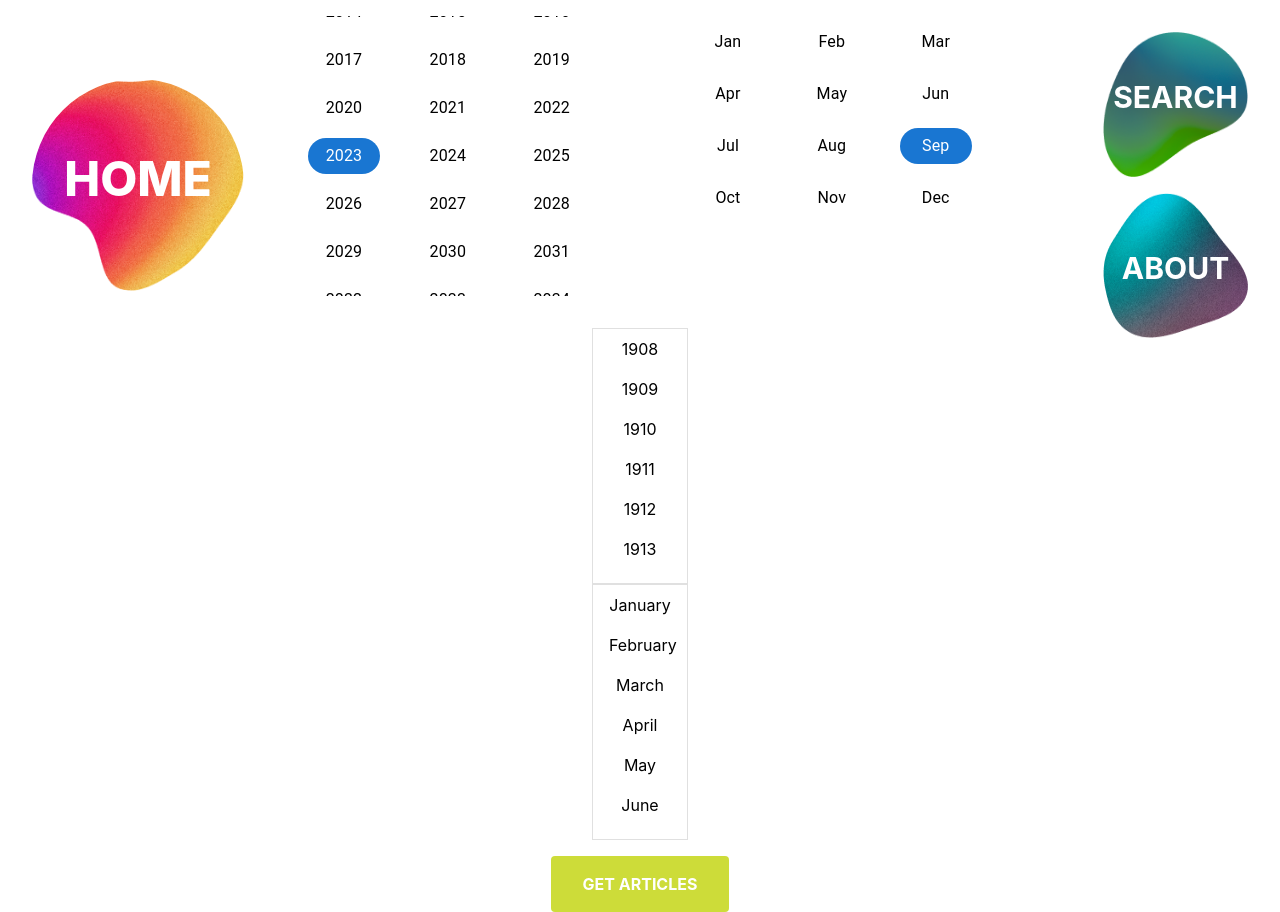
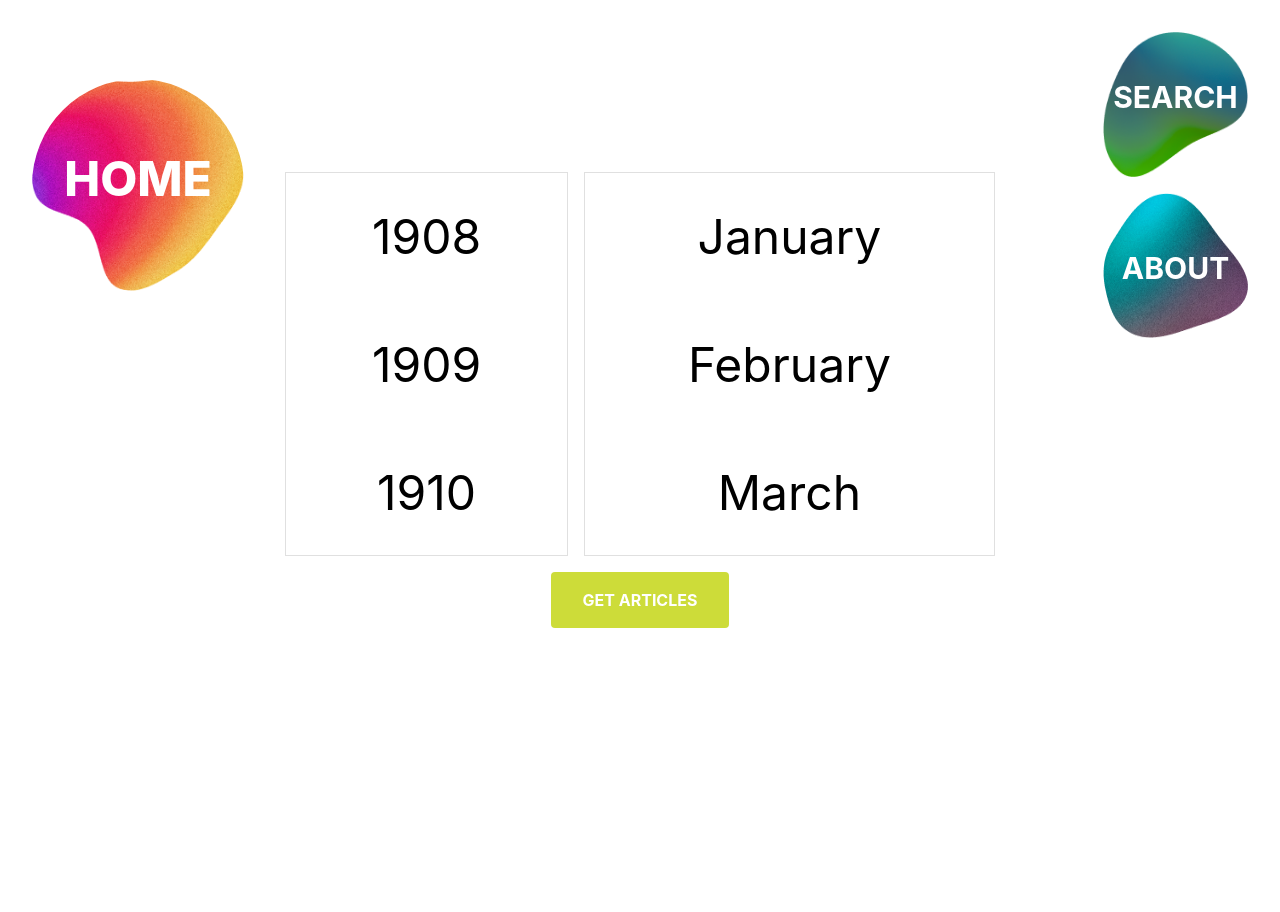
Before and after one commit to LariMos/LINDEN-React, a React (Create React App) app: page /search in a window 1280 px wide. After the commit the page ends 800 px from the top, so only its background shows below. Built offline with nearby package versions, Linux system fonts and the light colour scheme.

Commit message:
Updated about page with larger font for year and month and tested search functionality

```diff
--- a/src/components/MonthScroller.js
+++ b/src/components/MonthScroller.js
@@ -1,20 +1,21 @@
 import React from 'react';
 
-function MonthScroller() {
+function MonthScroller({ onMonthSelect }) {
     const months = ["January", "February", "March", "April", "May", "June", "July", "August", "September", "October", "November", "December"];
 
-    const handleMonthClick = (month) => {
-        console.log("Selected month:", month);
-        // Handle month selection logic here.
+    const handleMonthClick = (monthIndex) => {
+        if (onMonthSelect) {
+            onMonthSelect(monthIndex + 1); // To get the month number (1-12)
+        }
     };
 
     return (
-        <div className="overflow-y-auto h-64 w-24 border border-gray-300">
-            {months.map(month => (
+        <div className="overflow-y-auto h-96 w-120 border border-gray-300"> {/* Adjusted dimensions */}
+            {months.map((month, index) => (
                 <div
                     key={month}
-                    className="cursor-pointer px-4 py-2 hover:bg-gray-200 text-center"
-                    onClick={() => handleMonthClick(month)}
+                    className="hover-target cursor-pointer px-20 py-10 hover:bg-gray-200 text-center text-5xl"
+                    onClick={() => handleMonthClick(index)}
                 >
                     {month}
                 </div>
--- a/src/components/YearScroller.js
+++ b/src/components/YearScroller.js
@@ -1,20 +1,21 @@
 import React from 'react';
 
-function YearScroller() {
+function YearScroller({ onYearSelect }) {
     const startYear = 1908;
     const endYear = 2023;
 
     const handleYearClick = (year) => {
-        console.log("Selected year:", year);
-        // Handle year selection logic here.
+        if (onYearSelect) {
+            onYearSelect(year);
+        }
     };
 
     return (
-        <div className="overflow-y-auto h-64 w-24 border border-gray-300">
+        <div className="overflow-y-auto h-96 w-120 border border-gray-300"> {/* Adjusted dimensions */}
             {Array.from({ length: endYear - startYear + 1 }, (_, index) => startYear + index).map(year => (
                 <div
                     key={year}
-                    className="cursor-pointer px-4 py-2 hover:bg-gray-200 text-center"
+                    className="hover-target cursor-pointer px-20 py-10 hover:bg-gray-200 text-center text-5xl"
                     onClick={() => handleYearClick(year)}
                 >
                     {year}
--- a/src/pages/SearchPage.js
+++ b/src/pages/SearchPage.js
@@ -3,7 +3,6 @@ import { useNavigate } from 'react-router-dom';
 import axios from 'axios';
 import { AdapterDayjs } from '@mui/x-date-pickers/AdapterDayjs';
 import { LocalizationProvider } from '@mui/x-date-pickers/LocalizationProvider';
-import { YearCalendar, MonthCalendar } from '@mui/x-date-pickers';
 import YearScroller from '../components/YearScroller';
 import MonthScroller from '../components/MonthScroller';
 const API = 'https://linden-backend-git-verceldeploy-larimos.vercel.app';
@@ -39,29 +38,12 @@ function SearchPage() {
 
     return (
         <div className="relative h-screen">
-      <div className="flex flex-col items-center justify-center mx-20">
+            <div className="flex h-full flex-col items-center justify-center mx-20">
                 <LocalizationProvider dateAdapter={AdapterDayjs}>
-        <div className="w-full flex justify-center text-20xl mb-4">
-          <div className="bg-white p-4 rounded mr-4">
-            <YearCalendar
-              views={['year']}
-              onChange={(date) => {
-                setSelectedYear(date.year());
-                setYearPrompt(false);
-              }}
-            />
+                <div className="flex space-x-4"> {/* Added flex container */}
+                  <YearScroller onYearSelect={setSelectedYear} />
+                  <MonthScroller onMonthSelect={setSelectedMonth} />
                 </div>
-          <div className="bg-white p-4 rounded ml-4">
-            <MonthCalendar
-              views={['month']}
-              onChange={(date) => setSelectedMonth(date.month() + 1)}
-            />
-          </div>
-        </div>
-        <YearScroller/>
-        <MonthScroller/>
-
-
                     <div className="w-full text-center">
                         {yearPrompt && <p className="text-red-500 text-20xl">Please select a year.</p>}
                         <button
```
Lines whose indentation alone changed are shown as unchanged.
